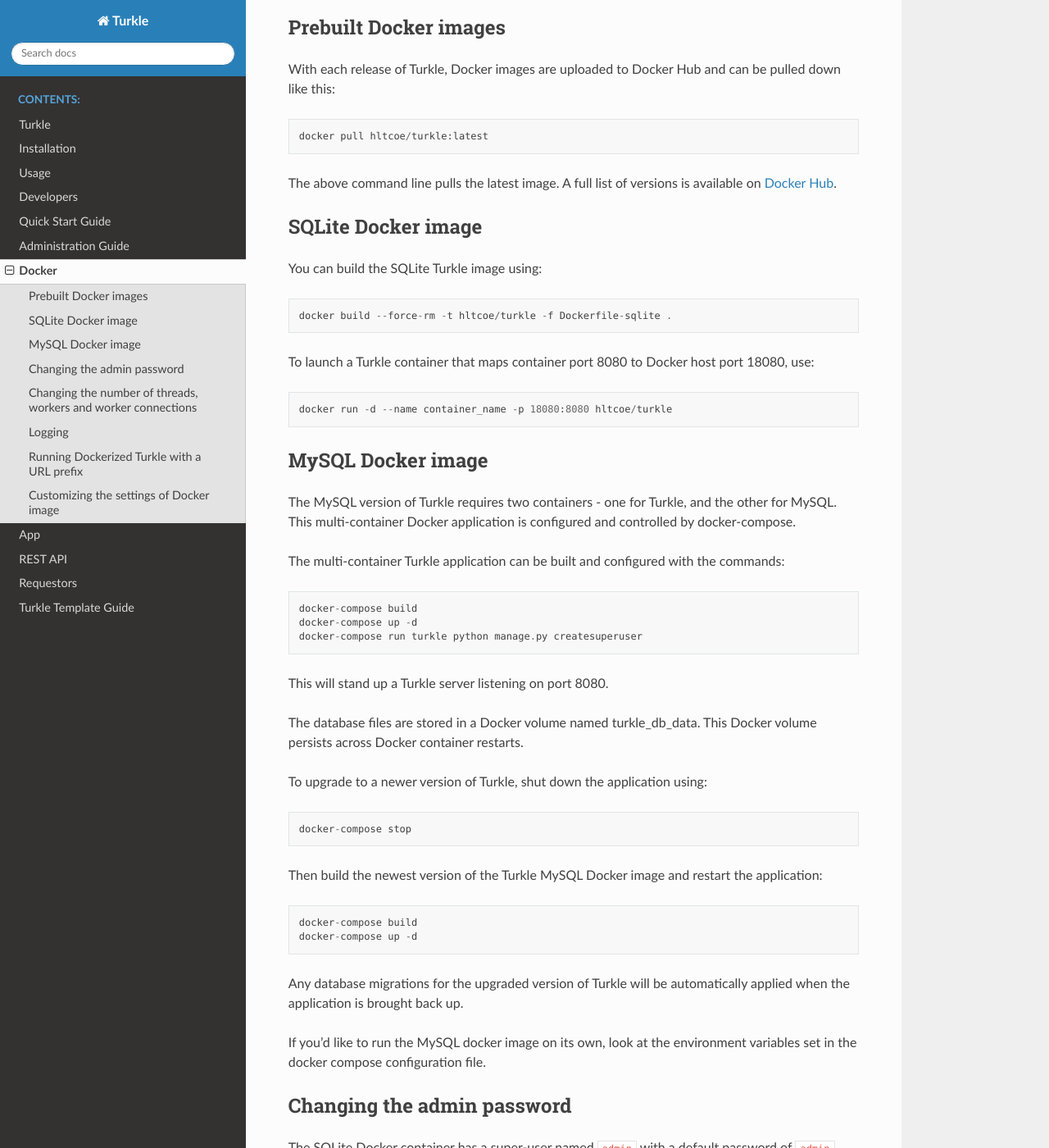
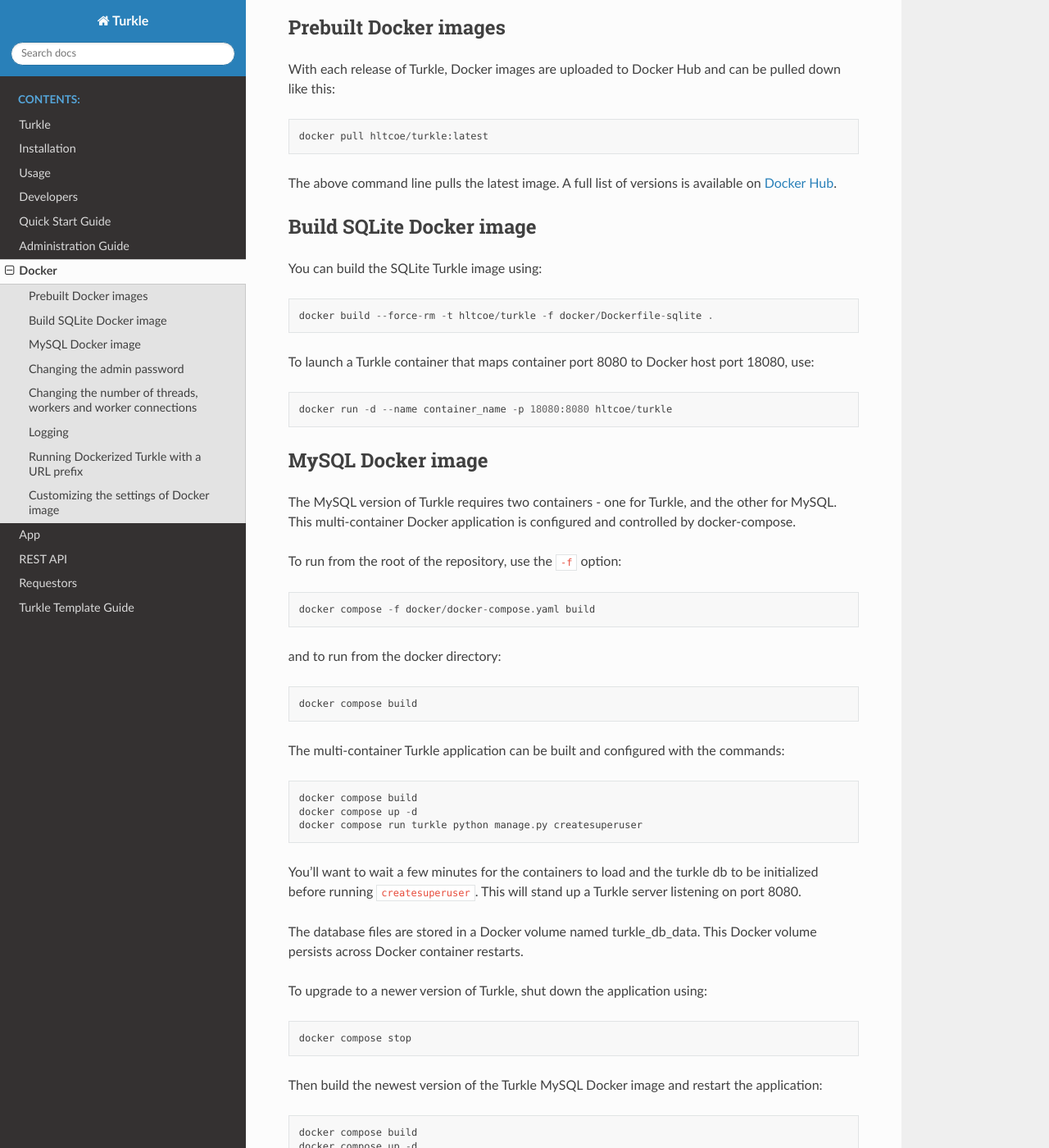
Before and after one commit to hltcoe/turkle, a Sphinx documentation site: the page built from docs/DOCKER.rst, in a window 1280 px wide and 1400 px high, scrolled down 409 px. Shown: the whole window at 82% size. Built offline with Sphinx 7.4.7 and the Read the Docs theme 3.1.0, drawn with Linux system fonts in a browser that asks for light colours; some of the changed text lies outside the part shown.

Commit message:
working docker images for new version

```diff
--- a/docs/DOCKER.rst
+++ b/docs/DOCKER.rst
@@ -24,11 +24,11 @@
 The above command line pulls the latest image.
 A full list of versions is available on `Docker Hub`_.
 
-SQLite Docker image
--------------------
+Build SQLite Docker image
+-------------------------
 You can build the SQLite Turkle image using::
 
-    docker build --force-rm -t hltcoe/turkle -f Dockerfile-sqlite .
+    docker build --force-rm -t hltcoe/turkle -f docker/Dockerfile-sqlite .
 
 To launch a Turkle container that maps container port 8080 to Docker
 host port 18080, use::
@@ -41,13 +41,22 @@
 and the other for MySQL.  This multi-container Docker application is
 configured and controlled by docker-compose.
 
-The multi-container Turkle application can be built and configured
-with the commands::
+To run from the root of the repository, use the ``-f`` option::
 
-    docker-compose build
-    docker-compose up -d
-    docker-compose run turkle python manage.py createsuperuser
+    docker compose -f docker/docker-compose.yaml build
 
+and to run from the docker directory::
+
+    docker compose build
+
+The multi-container Turkle application can be built and configured with the commands::
+
+    docker compose build
+    docker compose up -d
+    docker compose run turkle python manage.py createsuperuser
+
+You'll want to wait a few minutes for the containers to load and the turkle db
+to be initialized before running ``createsuperuser``.
 This will stand up a Turkle server listening on port 8080.
 
 The database files are stored in a Docker volume named turkle_db_data.
@@ -56,13 +65,13 @@
 To upgrade to a newer version of Turkle, shut down the application
 using::
 
-    docker-compose stop
+    docker compose stop
 
 Then build the newest version of the Turkle MySQL Docker image and
 restart the application::
 
-    docker-compose build
-    docker-compose up -d
+    docker compose build
+    docker compose up -d
 
 Any database migrations for the upgraded version of Turkle will be
 automatically applied when the application is brought back up.
@@ -75,7 +84,7 @@
 The SQLite Docker container has a super-user named ``admin`` with a
 default password of ``admin``.  For the MySQL Docker container, the
 super-user username and password are set by one of the
-``docker-compose`` commands listed above.
+``docker compose`` commands listed above.
 
 You should change the default admin password for the SQLite Docker
 container by:
```
Also changed, not shown: 17 other files.
